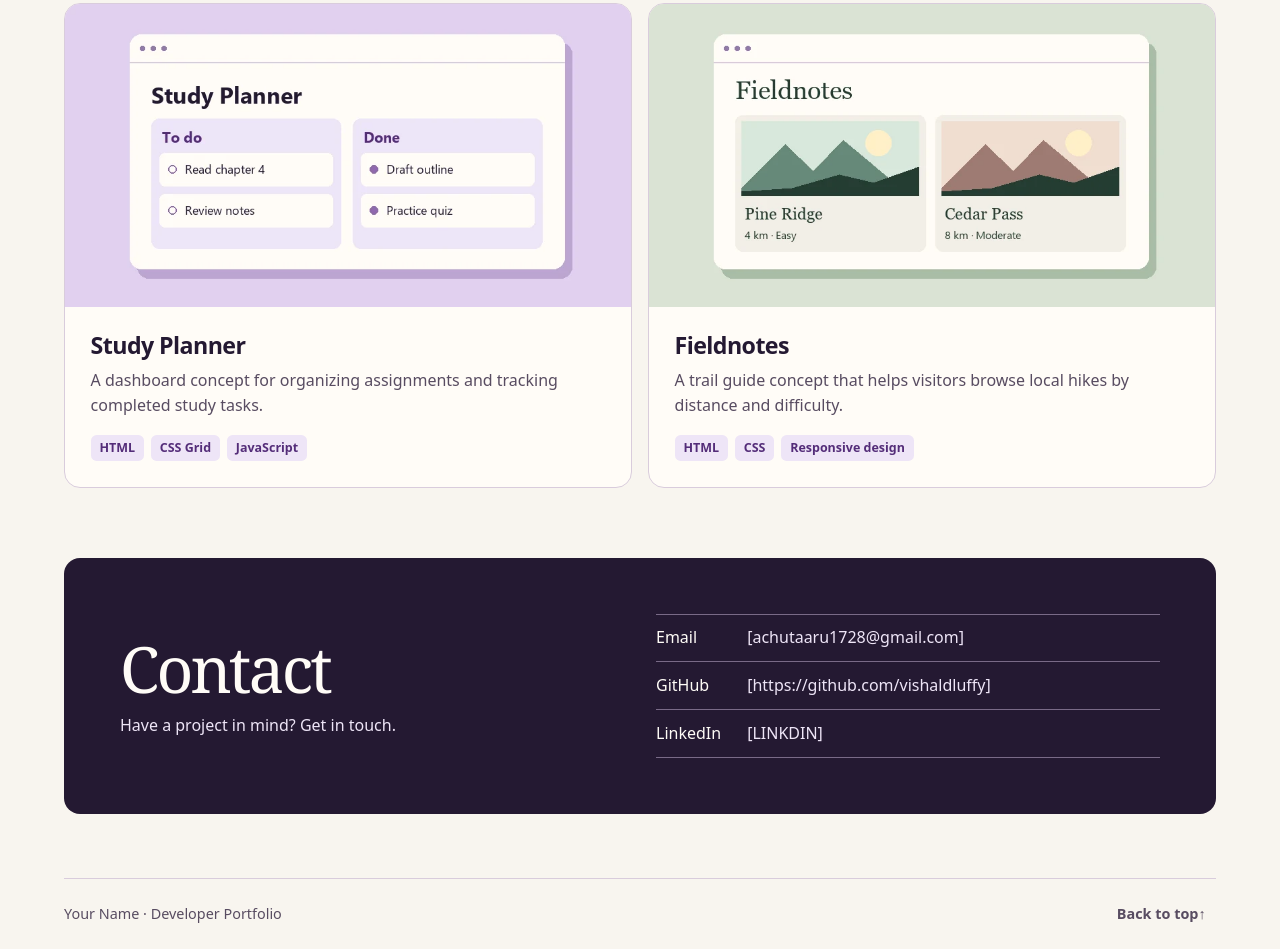
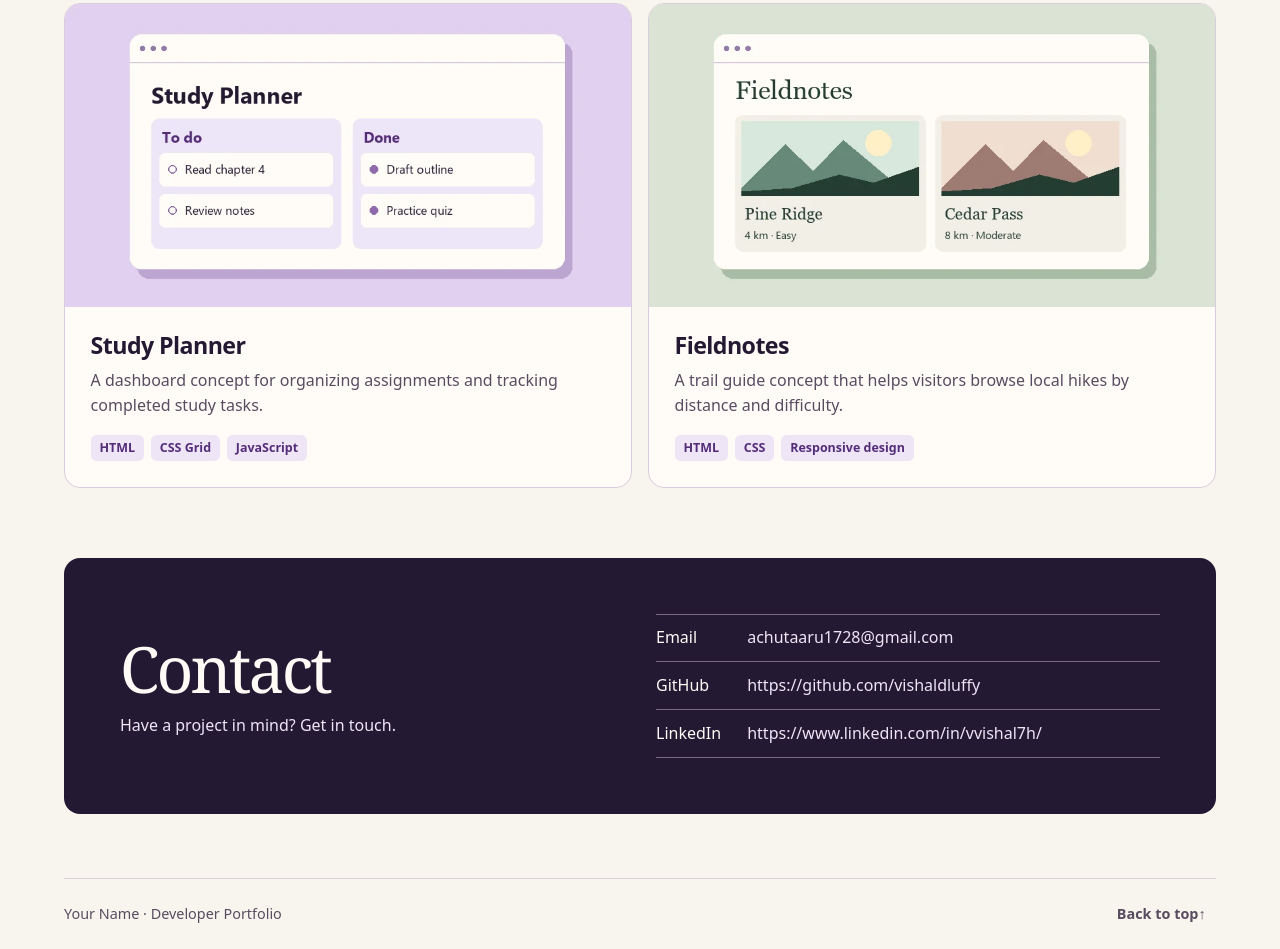
Before and after one commit to vishaldluffy/portfolio, a plain HTML site: page index.html in a window 1280 px wide. Shown: the part 1194-2143 px from the top of the page. Drawn offline with Linux system fonts and the light colour scheme.

Commit message:
Update index.html

```diff
--- a/index.html
+++ b/index.html
@@ -78,11 +78,10 @@
           <h2 id="contact-title">Contact</h2>
           <p>Have a project in mind? Get in touch.</p>
         </div>
-        <!-- Replace the placeholders with the links described in README.md. -->
         <ul class="contact-links" role="list">
-          <li><span>Email</span> <span>[achutaaru1728@gmail.com]</span></li>
-          <li><span>GitHub</span> <span>[https://github.com/vishaldluffy]</span></li>
-          <li><span>LinkedIn</span> <span>[LINKDIN]</span></li>
+          <li><span>Email</span> <span>achutaaru1728@gmail.com</span></li>
+          <li><span>GitHub</span> <span>https://github.com/vishaldluffy</span></li>
+          <li><span>LinkedIn</span> <span>https://www.linkedin.com/in/vvishal7h/</span></li>
         </ul>
       </div>
     </section>
```
